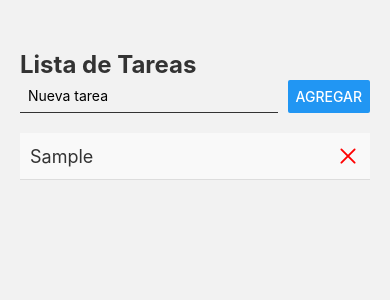
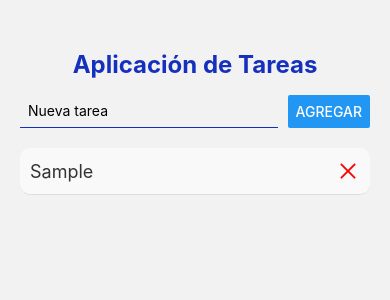
Before and after one commit to JoshRod20/TaskApp, a React Native app in the folder AppTareas/: screen / in a window 390 px wide. Both pictures are taken after typing "Sample" into the empty fields and a click on the button "AGREGAR". Shown: the top 300 px of the page. Built offline with nearby package versions, Linux system fonts and the light colour scheme.

Commit message:
Estilos en input y tareas

```diff
--- a/AppTareas/App.js
+++ b/AppTareas/App.js
@@ -24,7 +24,7 @@ export default function App() {
 
   return (
     <View style={styles.contenedorPrincipal}>
-      <Text style={styles.titulo}>Lista de Tareas</Text>
+      <Text style={styles.titulo}>Aplicación de Tareas</Text>
       <TareaInput agregarTarea={agregarTarea} />
       <TareaLista tareas={tareas} eliminarTarea={eliminarTarea} toggleCompletada={toggleCompletada} />
     </View>
@@ -39,8 +39,10 @@ const styles = StyleSheet.create({
     backgroundColor: '#f2f2f2',
   },
   titulo: {
+    textAlign: 'center',
     fontSize: 24,
     fontWeight: 'bold',
-    color: '#333',
+    color: '#1630BE',
+    marginBottom: 15,
   },
 });
--- a/AppTareas/components/taskInput.js
+++ b/AppTareas/components/taskInput.js
@@ -39,7 +39,7 @@ const styles = StyleSheet.create({
   input: {
     flex: 1,
     borderBottomWidth: 1,
-    borderColor: '#333',
+    borderColor: '#1630BE',
     marginRight: 10,
     padding: 8,
   },
--- a/AppTareas/components/taskItem.js
+++ b/AppTareas/components/taskItem.js
@@ -22,6 +22,7 @@ const styles = StyleSheet.create({
   item: {
     padding: 10,
     backgroundColor: '#f9f9f9',
+    borderRadius: 10,
     borderBottomWidth: 1,
     borderColor: '#ddd',
     flexDirection: 'row',
@@ -34,7 +35,7 @@ const styles = StyleSheet.create({
   },
   completada: {
     textDecorationLine: 'line-through',  // Estilo para marcar como completada
-    color: '#999',
+    color: '#1630BE',
   },
   iconoEliminar: {
     fontSize: 24,
```
